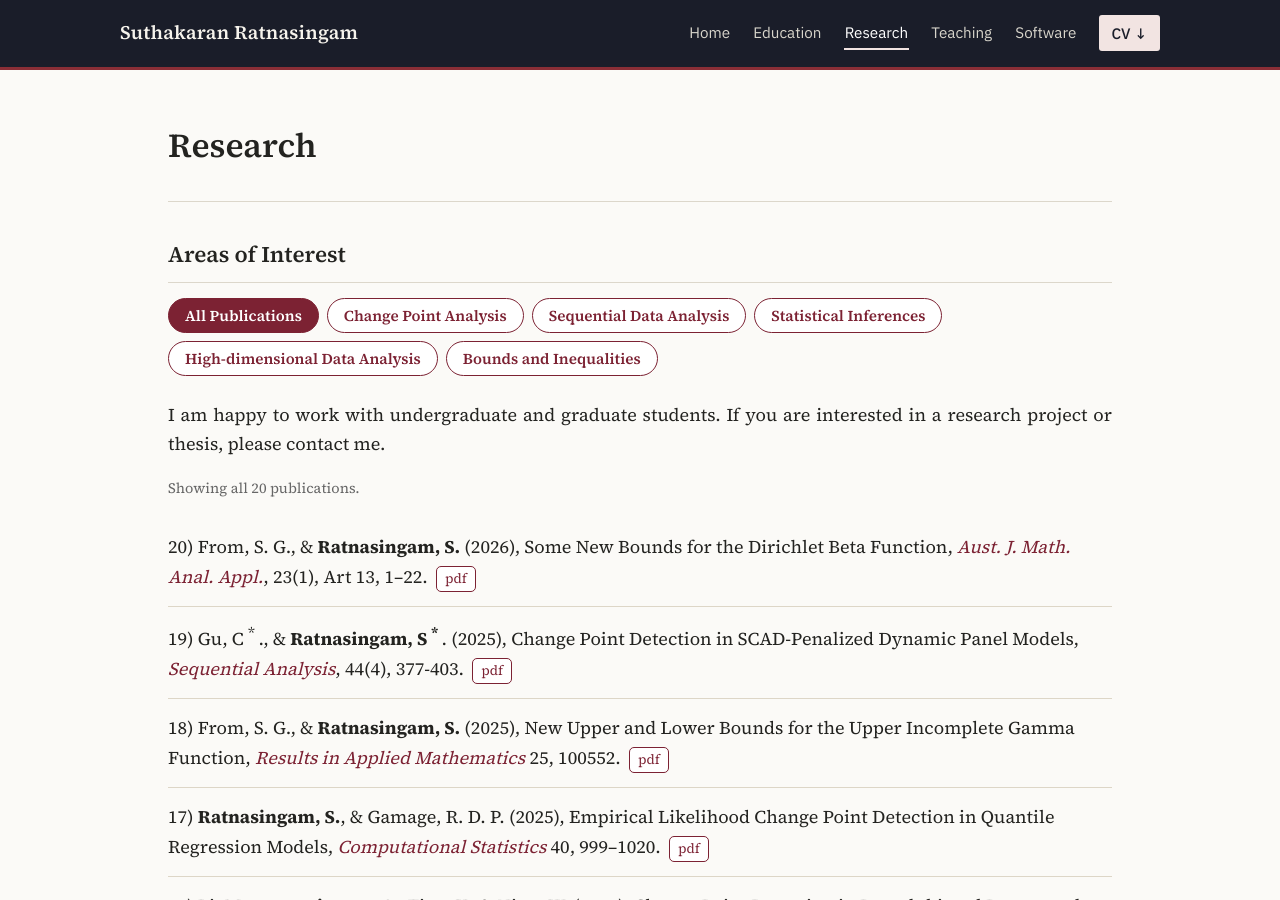
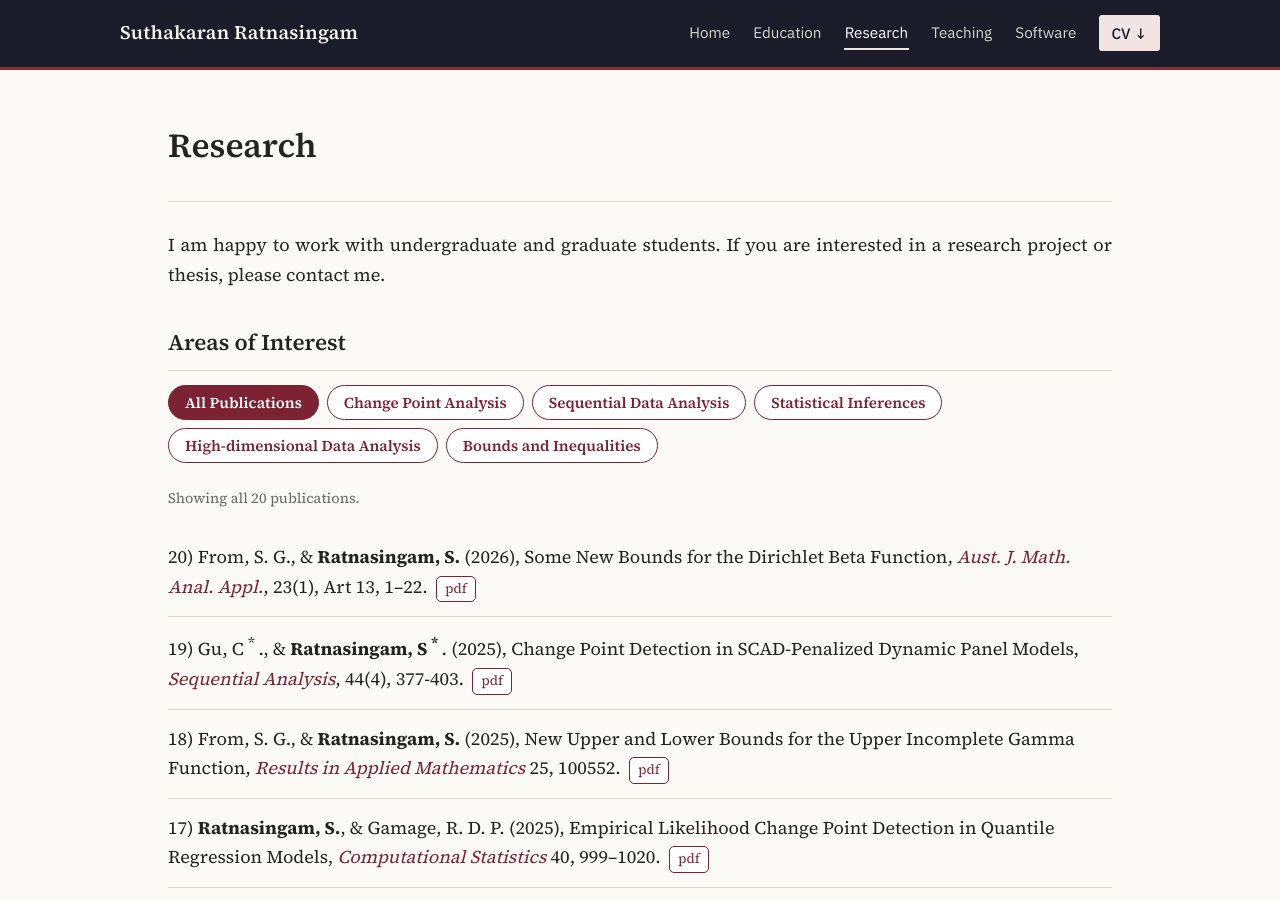
Before and after one commit to suthakaranr/suthakaranr.github.io, a Jekyll site: the page built from pages/Research.md, in a window 1280 px wide and 900 px high. Built offline with Jekyll 4.4.1, drawn with Linux system fonts in a browser that asks for light colours; part of the change alters nothing that is shown.

```diff
--- a/pages/Research.md
+++ b/pages/Research.md
@@ -17,6 +17,9 @@ title: Research
 .pub-link:hover, .pub-link:focus-visible{background:#7c2233;color:#fff;}
 </style>
 
+I am happy to work with undergraduate and graduate students. If you are interested in a research project or thesis, please contact me.
+
+
 ## Areas of Interest
 
 <div class="interest-tags">
@@ -27,8 +30,6 @@ title: Research
   <button class="interest-tag" data-filter="hd">High-dimensional Data Analysis</button>
   <button class="interest-tag" data-filter="bd">Bounds and Inequalities</button>
 </div>
-
-I am happy to work with undergraduate and graduate students. If you are interested in a research project or thesis, please contact me.
 
 
 <p id="pub-count" class="pub-count"></p>
```
